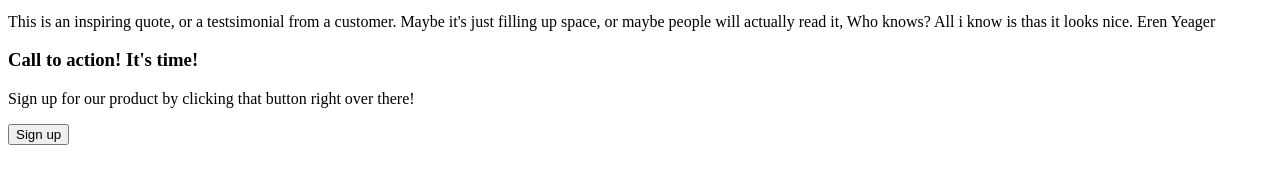
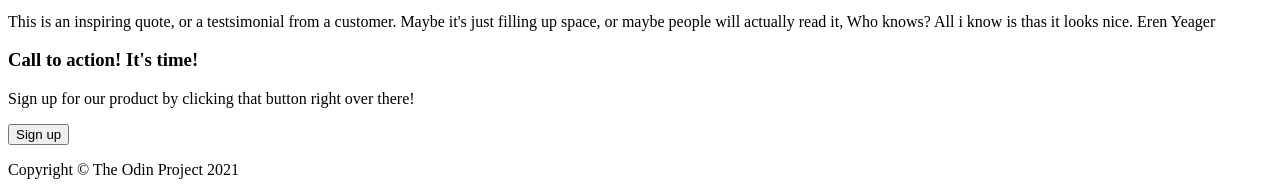
Before and after one commit to Fun9i/odin-landing-page, a plain HTML site: page index.html in a window 1280 px wide. Shown: the part 1135-1330 px from the top of the page. Before the commit the page ends 1296 px from the top, so only its background shows below. Drawn offline with Linux system fonts and the light colour scheme.

Commit message:
Changes to be committed: modified:   index.html
    Added content to footer

```diff
--- a/index.html
+++ b/index.html
@@ -67,7 +67,7 @@
         </div>
     </main>
     <footer id="footer" class="footer">
-        <p class="footer_text"></p>
+        <p class="footer_text">Copyright © The Odin Project 2021</p>
     </footer>
 </body>
 </html>
```
